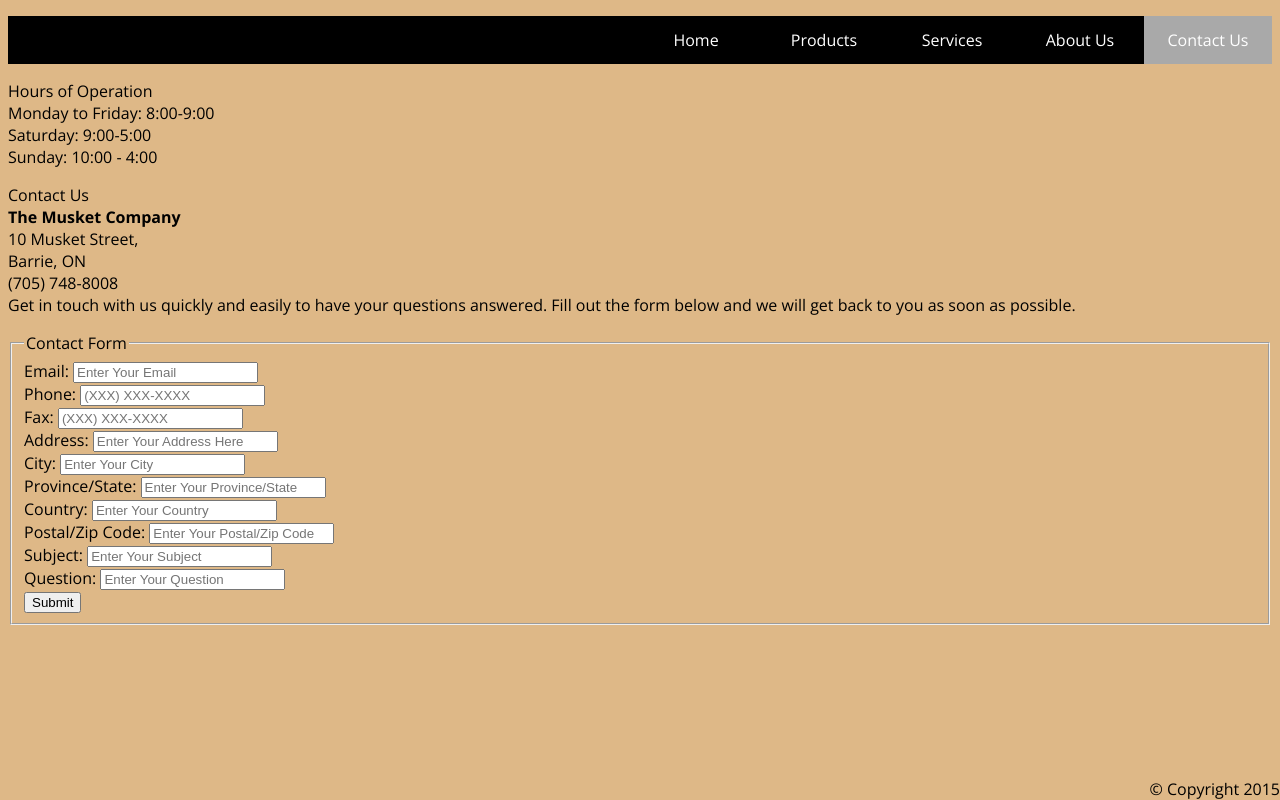
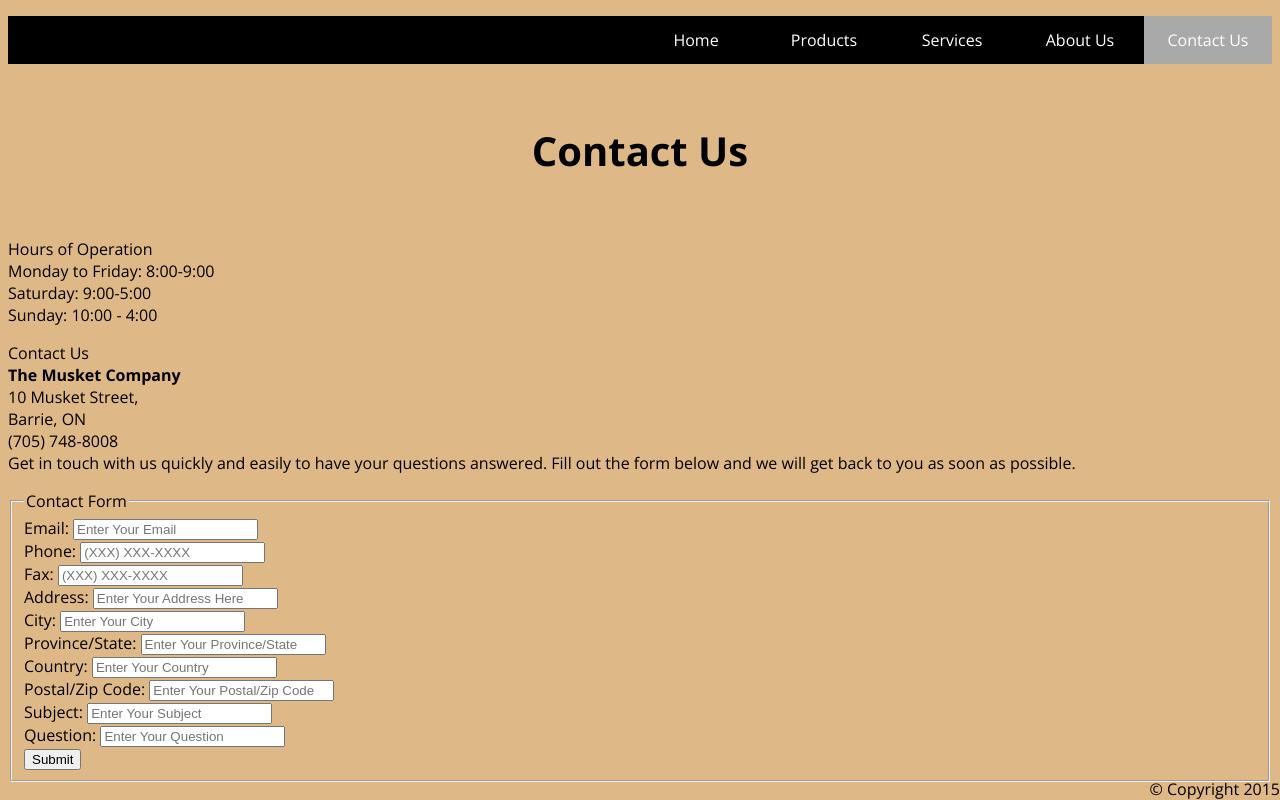
Before and after one commit to Scorp198/Final-Project, a plain HTML site: page contact.html in a window 1280 px wide. Drawn offline with nearby package versions, Linux system fonts and the light colour scheme.

Commit message:
Finished project

```diff
--- a/Content/main.css
+++ b/Content/main.css
@@ -118,7 +118,6 @@ h2{
 }
 .productsEnd{
 	position: relative;
-
 	text-align: right;
 
 }
--- a/contact.html
+++ b/contact.html
@@ -13,7 +13,7 @@
 
 <body>
 
-  <!-- HEADER SECTION -->
+  <!-- Navigation -->
   <header class="masthead">
     <nav class="nav">
       <ul class="nav-bar">
@@ -27,9 +27,10 @@
   </header>
 
 
-<!--Navigation -->
-  <div class="wrapper">
-    <main class="mainContent">
+<!--Main Content -->
+ <h1>Contact Us</h1>
+  <div>
+    <main>
       <p >Hours of Operation
         <br> Monday to Friday: 8:00-9:00
         <br> Saturday: 9:00-5:00
@@ -37,6 +38,7 @@
         <br>
       </p>
 <!-- Main Content -->
+
       <p >Contact Us
         <br>
         <strong>The Musket Company</strong>
```
Also changed, not shown: about.html (+1 -1 lines), index.html (+2 -2 lines), Assets/images/19thCenturyWorkersSmall.jpg.
